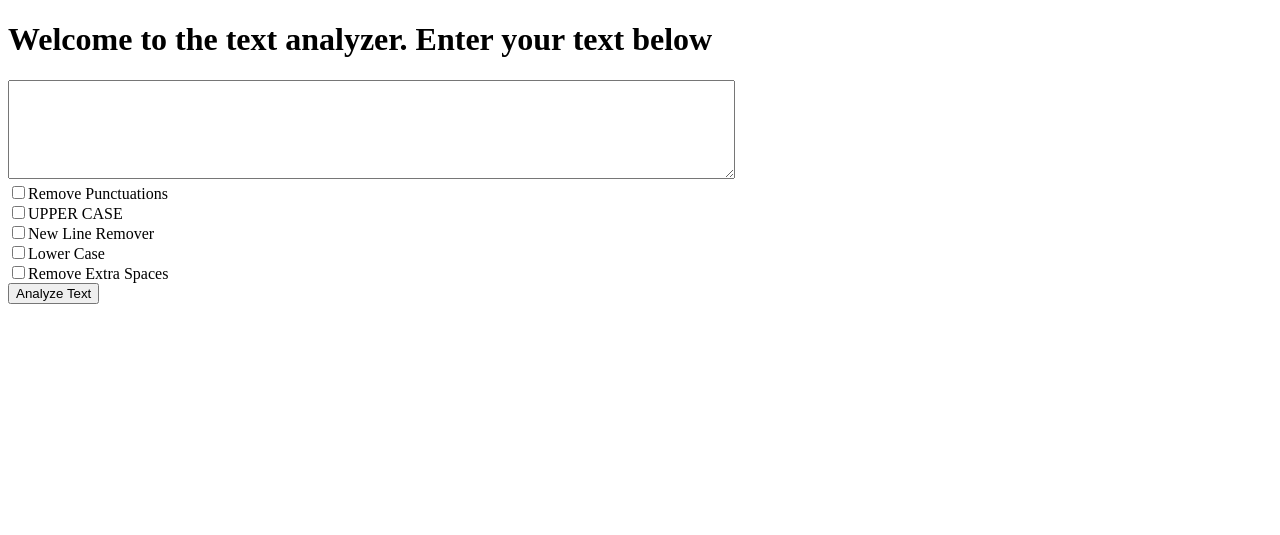
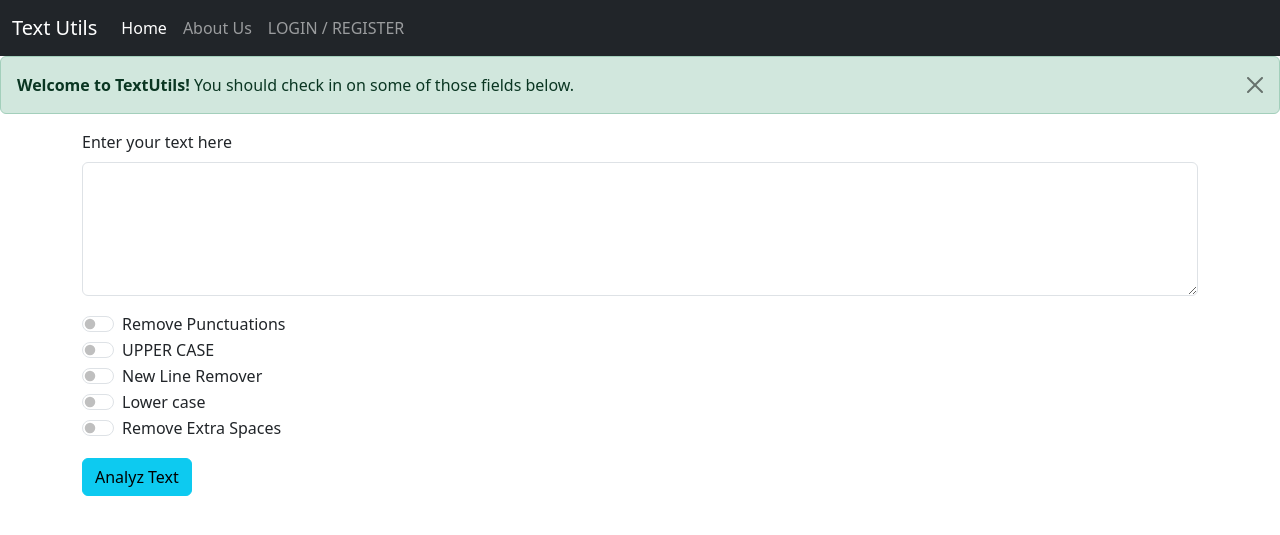
Before and after one commit to rahulkl28/django, a Django app: page / in a window 1280 px wide. Shown: the top 535 px of the page. Run offline with Django 4.2, Linux system fonts and the light colour scheme.

Commit message:
Update textutils

```diff
--- a/mysite/views.py
+++ b/mysite/views.py
@@ -8,13 +8,13 @@ def index(request):
 
 def analyze(request):
     # Analyze the text
-    djtext = request.GET.get('text', 'default')
+    djtext = request.POST.get('text', 'default')
 
-    removepunc = request.GET.get('removepunc', 'off')
-    fullcaps = request.GET.get('fullcaps', 'off')
-    lowcaps = request.GET.get('lowcaps', 'off')
-    newlineremover = request.GET.get('newlineremover', 'off')
-    extraspaceremover = request.GET.get('extraspaceremover', 'off')
+    removepunc = request.POST.get('removepunc', 'off')
+    fullcaps = request.POST.get('fullcaps', 'off')
+    lowcaps = request.POST.get('lowcaps', 'off')
+    newlineremover = request.POST.get('newlineremover', 'off')
+    extraspaceremover = request.POST.get('extraspaceremover', 'off')
 
     #check which checkbox is on
     if removepunc == "on":
@@ -24,36 +24,43 @@ def analyze(request):
             if char not in punctuations:
                 analyzed = analyzed + char
         params = {'purpose': 'Removed Punctuations', 'analyzed_text': analyzed}
-        return render(request, 'analyze.html', params)
+        djtext = analyzed
 
-    elif(fullcaps == "on"):
+
+    if(fullcaps == "on"):
         analyzed = ""
         for char in djtext:
             analyzed = analyzed + char.upper()
         params = {'purpose': 'Changed to Uppercase', 'analyzed_text': analyzed}
-        return render(request, 'analyze.html', params)
+        djtext = analyzed
 
-    elif(lowcaps == "on"):
+
+    if(lowcaps == "on"):
         analyzed = ""
         for char in djtext:
             analyzed = analyzed + char.lower()
         params = {'purpose': 'Changed to Lowercase', 'analyzed_text': analyzed}
-        return render(request, 'analyze.html', params)
+        djtext = analyzed
 
-    elif(newlineremover == "on"):
+
+    if(newlineremover == "on"):
         analyzed = ""
         for char in djtext:
-            if char != "\n":
+            if char != "\n" and char != "\r":
                 analyzed = analyzed + char
         params = {'purpose': 'Removed new lines', 'analyzed_text': analyzed}
-        return render(request, 'analyze.html', params)
+        djtext = analyzed
 
-    elif(extraspaceremover == "on"):
+
+    if(extraspaceremover == "on"):
         analyzed = ""
         for index, char in enumerate(djtext):
             if not (djtext[index] == " " and djtext[index+1] == " "):
                 analyzed = analyzed + char
         params = {'purpose': 'Remove Extra Spaces between Text', 'analyzed_text': analyzed}
-        return render(request, 'analyze.html', params)
-    else:
-        return HttpResponse("Error, Something went wrong")
+
+    if(removepunc != "on" and fullcaps != "on" and lowcaps != "on" and newlineremover != "on" and extraspaceremover != "on"):
+        return HttpResponse("Error, Please select any operation")
+
+
+    return render(request, 'analyze.html', params)
--- a/templates/index.html
+++ b/templates/index.html
@@ -1,22 +1,134 @@
 <!DOCTYPE html>
 <html lang="en">
-<head>
-    <meta charset="UTF-8">
-    <meta name="viewport" content="width=device-width, initial-scale=1.0">
+  <head>
+    <meta charset="utf-8" />
+    <meta name="viewport" content="width=device-width, initial-scale=1" />
     <title>TextUtils</title>
-</head>
-<body>
-    <h1>Welcome to the text analyzer. Enter your text below </h1>
-    <!-- {{name}} age {{age}} -->
-    <form action ='/analyze' method="get">
-        <textarea name="text" style="margin: 0px ; width: 721px; height: 93px;"></textarea>
-        <br>
-        <input type="checkbox" name="removepunc">Remove Punctuations<br>
-        <input type="checkbox" name="fullcaps">UPPER CASE<br>
-        <input type="checkbox" name="newlineremover">New Line Remover<br>
-        <input type="checkbox" name="lowcaps">Lower Case<br>
-        <input type="checkbox" name="extraspaceremover">Remove Extra Spaces<br>
-        <button type="submit">Analyze Text</button>
+    <link
+      href="https://cdn.jsdelivr.net/npm/bootstrap@5.3.2/dist/css/bootstrap.min.css"
+      rel="stylesheet"
+      integrity="sha384-T3c6CoIi6uLrA9TneNEoa7RxnatzjcDSCmG1MXxSR1GAsXEV/Dwwykc2MPK8M2HN"
+      crossorigin="anonymous"
+    />
+  </head>
+  <body>
+    <nav class="navbar navbar-expand-lg navbar-dark bg-dark">
+      <div class="container-fluid">
+        <a class="navbar-brand" href="#">Text Utils</a>
+        <button
+          class="navbar-toggler"
+          type="button"
+          data-bs-toggle="collapse"
+          data-bs-target="#navbarNavDropdown"
+          aria-controls="navbarNavDropdown"
+          aria-expanded="false"
+          aria-label="Toggle navigation"
+        >
+          <span class="navbar-toggler-icon"></span>
+        </button>
+        <div class="collapse navbar-collapse" id="navbarNavDropdown">
+          <ul class="navbar-nav">
+            <li class="nav-item">
+              <a class="nav-link active" aria-current="page" href="#">Home</a>
+            </li>
+            <li class="nav-item">
+              <a class="nav-link" href="#">About Us</a>
+            </li>
+            <li class="nav-item">
+              <a class="nav-link" href="#">LOGIN / REGISTER</a>
+            </li>
+          </ul>
+        </div>
+      </div>
+    </nav>
+
+    <div class="alert alert-success alert-dismissible fade show" role="alert">
+      <strong>Welcome to TextUtils!</strong> You should check in on some of
+      those fields below.
+      <button
+        type="button"
+        class="btn-close"
+        data-bs-dismiss="alert"
+        aria-label="Close"
+      ></button>
+    </div>
+
+      <div class="container mt-3">
+        <form action='/analyze' method="post"> {% csrf_token %}
+        <div class="mb-3">
+          <label for="exampleFormControlTextarea1" class="form-label"
+            >Enter your text here</label>
+          <textarea
+            class="form-control"
+            id="exampleFormControlTextarea1"
+            name="text"
+            rows="5"
+          ></textarea>
+        </div>
+        <div class="form-check form-switch">
+          <input
+            class="form-check-input"
+            name="removepunc"
+            type="checkbox"
+            role="switch"
+            id="flexSwitchCheckDefault"
+          />
+          <label class="form-check-label" for="flexSwitchCheckDefault"
+            >Remove Punctuations</label>
+        </div>
+        <div class="form-check form-switch">
+          <input
+            class="form-check-input"
+            name="fullcaps"
+            type="checkbox"
+            role="switch"
+            id="flexSwitchCheckDefault"
+          />
+          <label class="form-check-label" for="flexSwitchCheckDefault"
+            >UPPER CASE</label>
+        </div>
+        <div class="form-check form-switch">
+          <input
+            class="form-check-input"
+            name="newlineremover"
+            type="checkbox"
+            role="switch"
+            id="flexSwitchCheckDefault"
+          />
+          <label class="form-check-label" for="flexSwitchCheckDefault"
+            >New Line Remover</label>
+        </div>
+        <div class="form-check form-switch">
+          <input
+            class="form-check-input"
+            name="lowcaps"
+            type="checkbox"
+            role="switch"
+            id="flexSwitchCheckDefault"
+          />
+          <label class="form-check-label" for="flexSwitchCheckDefault"
+            >Lower case</label>
+        </div>
+        <div class="form-check form-switch">
+          <input
+            class="form-check-input"
+            name="extraspaceremover"
+            type="checkbox"
+            role="switch"
+            id="flexSwitchCheckDefault"
+          />
+          <label class="form-check-label" for="flexSwitchCheckDefault"
+            >Remove Extra Spaces</label>
+        </div>
+        <button type="submit" class="btn btn-info mt-3">Analyz Text</button>
     </form>
-</body>
+      </div>
+
+
+    <script
+      src="https://cdn.jsdelivr.net/npm/bootstrap@5.3.2/dist/js/bootstrap.bundle.min.js"
+      integrity="sha384-C6RzsynM9kWDrMNeT87bh95OGNyZPhcTNXj1NW7RuBCsyN/o0jlpcV8Qyq46cDfL"
+      crossorigin="anonymous"
+    ></script>
+  </body>
 </html>
```
Also changed, not shown: templates/analyze.html (+57 -4 lines).
